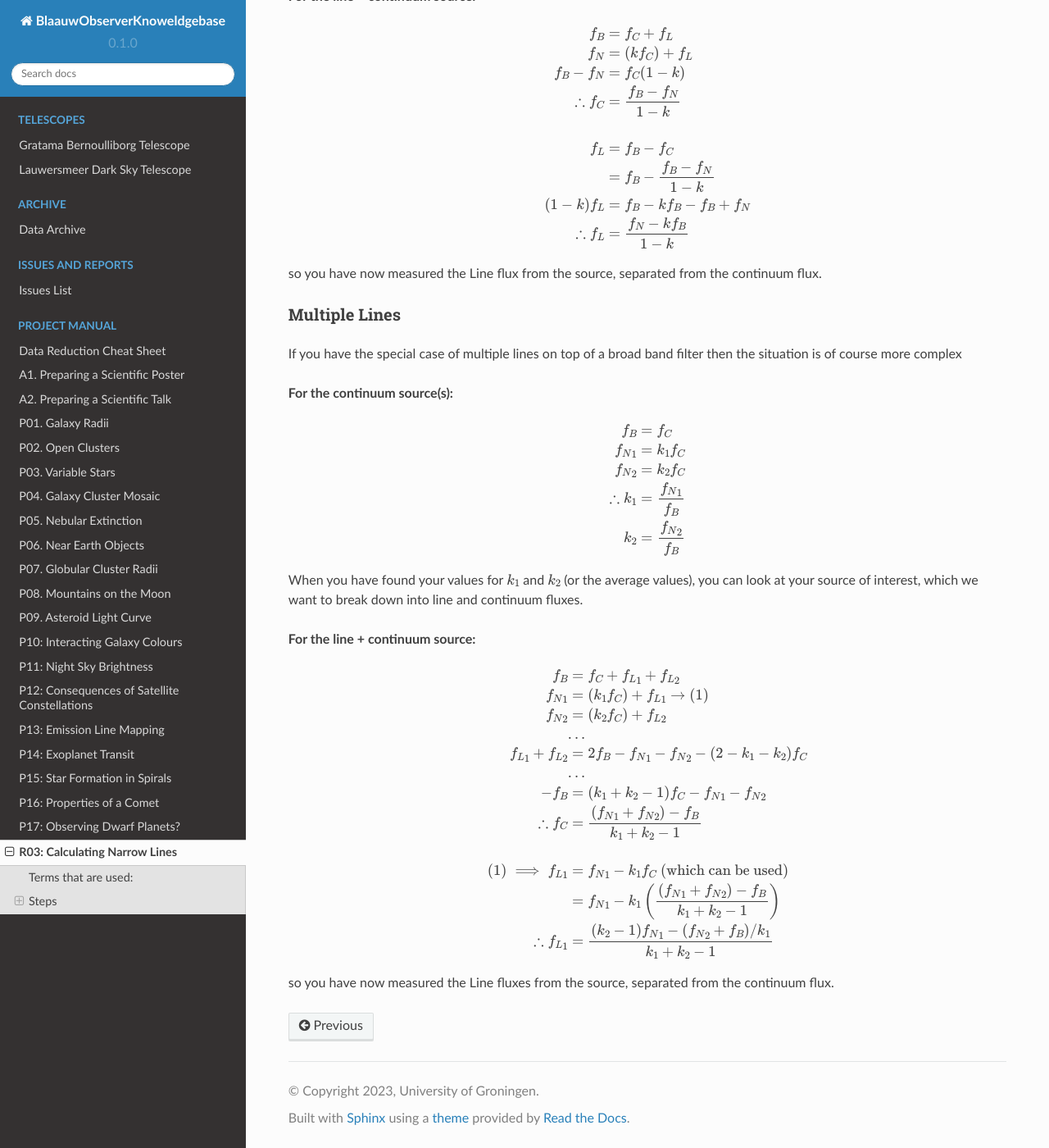
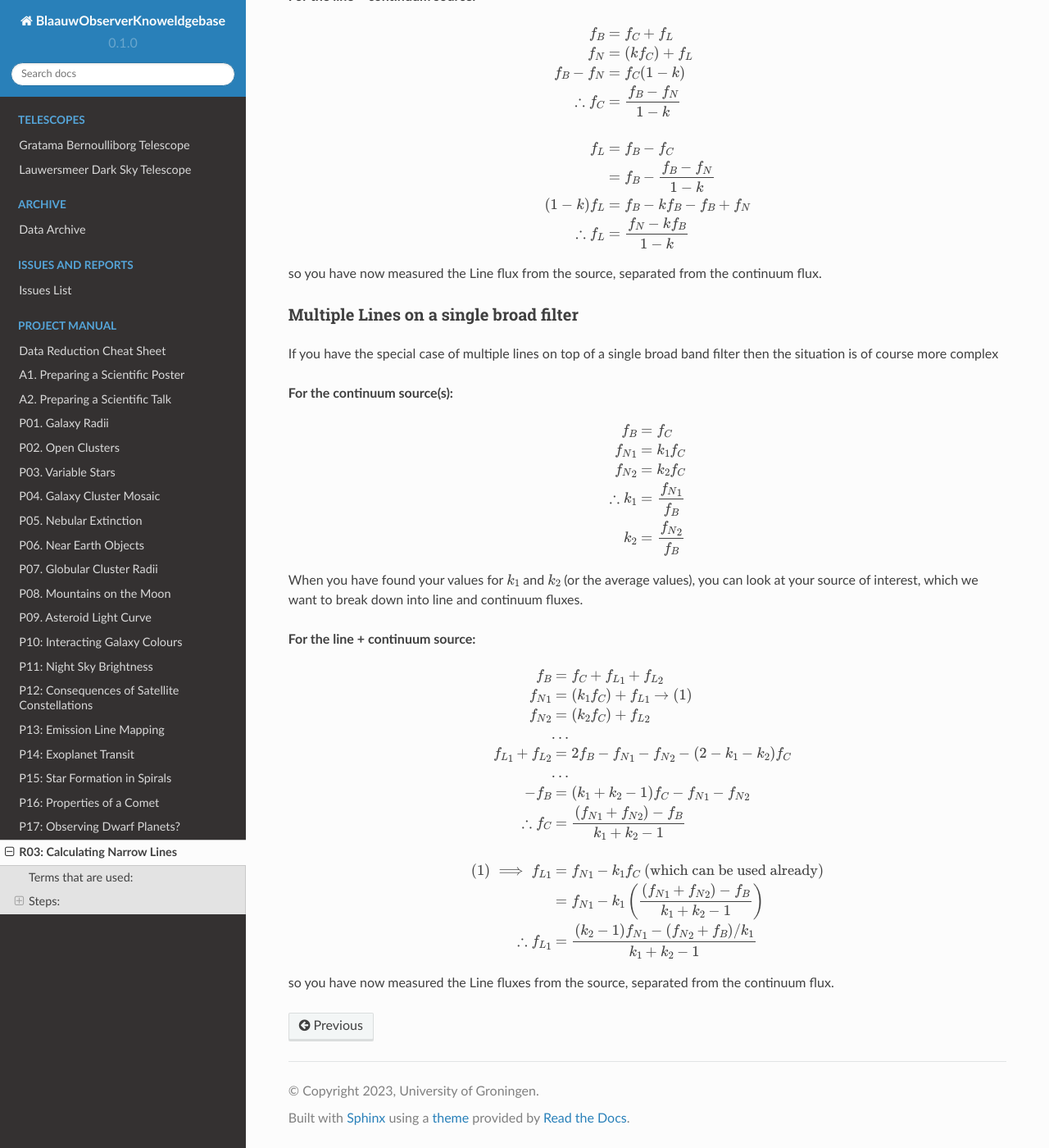
Before and after one commit to harshdmdm/knowledgebase, a Sphinx documentation site: the page built from docs/source/pm/r03-narrow-lines.rst, in a window 1280 px wide and 1400 px high, scrolled down 947 px. Shown: the whole window at 82% size. Built offline with Sphinx 7.4.7 and the Read the Docs theme 2.0.0, drawn with Linux system fonts in a browser that asks for light colours; pages that are not in the unit, such as notebooks, are missing from menus.

Commit message:
Update r03-narrow-lines.rst

```diff
--- a/docs/source/pm/r03-narrow-lines.rst
+++ b/docs/source/pm/r03-narrow-lines.rst
@@ -47,10 +47,10 @@
 
 so you have now measured the Line flux from the source, separated from the continuum flux.
 
-Multiple Lines
-^^^^^^^^^^^^^^
+Multiple Lines on a single broad filter
+^^^^^^^^^^^^^^^^^^^^^^^^^^^^^^^^^^^^^^^
 
-If you have the special case of multiple lines on top of a broad band filter then the situation is of course more complex
+If you have the special case of multiple lines on top of a single broad band filter then the situation is of course more complex
 
 **For the continuum source(s):**
 
@@ -77,7 +77,7 @@
    -f_B &= (k_1 + k_2 - 1)f_C - {f_N}_1 - {f_N}_2 \\
    \therefore f_C &= \frac{({f_N}_1 + {f_N}_2) - f_B}{k_1 + k_2 - 1}\\
    \\
-   (1) \implies {f_L}_1 &= {f_N}_1 - k_1f_C \mathrm{\ (which\ can\ be\ used)}\\
+   (1) \implies {f_L}_1 &= {f_N}_1 - k_1f_C \mathrm{\ (which\ can\ be\ used\ already)}\\
    &= {f_N}_1 - k_1\left( \frac{({f_N}_1 + {f_N}_2) - f_B}{k_1 + k_2 - 1}\right) \\
    \therefore {f_L}_1 &= \frac{(k_2 - 1){f_N}_1 - ({f_N}_2 + {f_B})/k_1}{k_1 + k_2 - 1}
 
```
Also changed, not shown: other parts of docs/source/pm/r03-narrow-lines.rst (+2 -2 lines).
